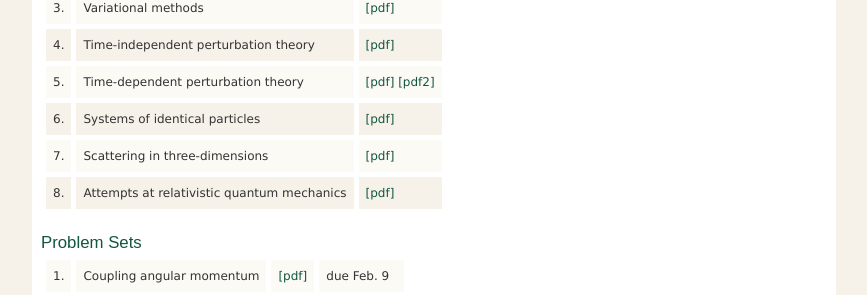
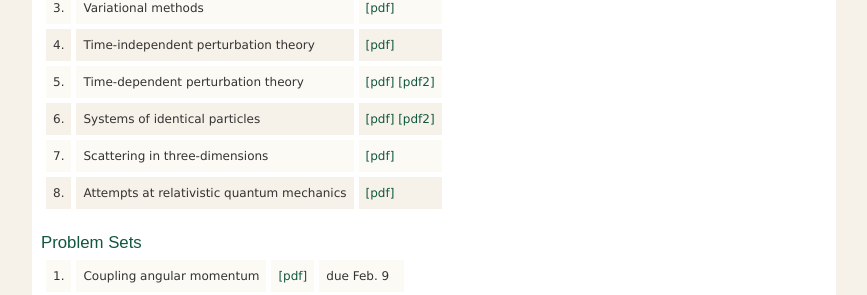
Before and after one commit to jozefdudek/personal_website, a Jekyll site: the page built from Phys622.html, in a window 1280 px wide and 900 px high, scrolled down 1843 px. Shown: the part 335-630 px from the top of the window, without its empty margins (192-1059 px from the left). Built offline with Jekyll 4.4.1, drawn with Linux system fonts in a browser that asks for light colours.

Commit message:
added extra many body notes

```diff
--- a/Phys622.html
+++ b/Phys622.html
@@ -150,7 +150,9 @@
       <td class="highlights"> 6. </td>
       <td class="highlights">Systems of identical particles</td>
       <td class="highlights">
-        <a href="https://wm1693.box.com/s/u0avboe9nhqg354xvr69xderxcsnbtt3">[pdf]</a>
+        <a
+	href="https://wm1693.box.com/s/u0avboe9nhqg354xvr69xderxcsnbtt3">[pdf]</a>
+	 <a href="https://wm1693.box.com/s/0n0e78rxo1rdwsdwk4qswoy9n5imz1fm">[pdf2]</a>
       </td>
     </tr>
 
```
